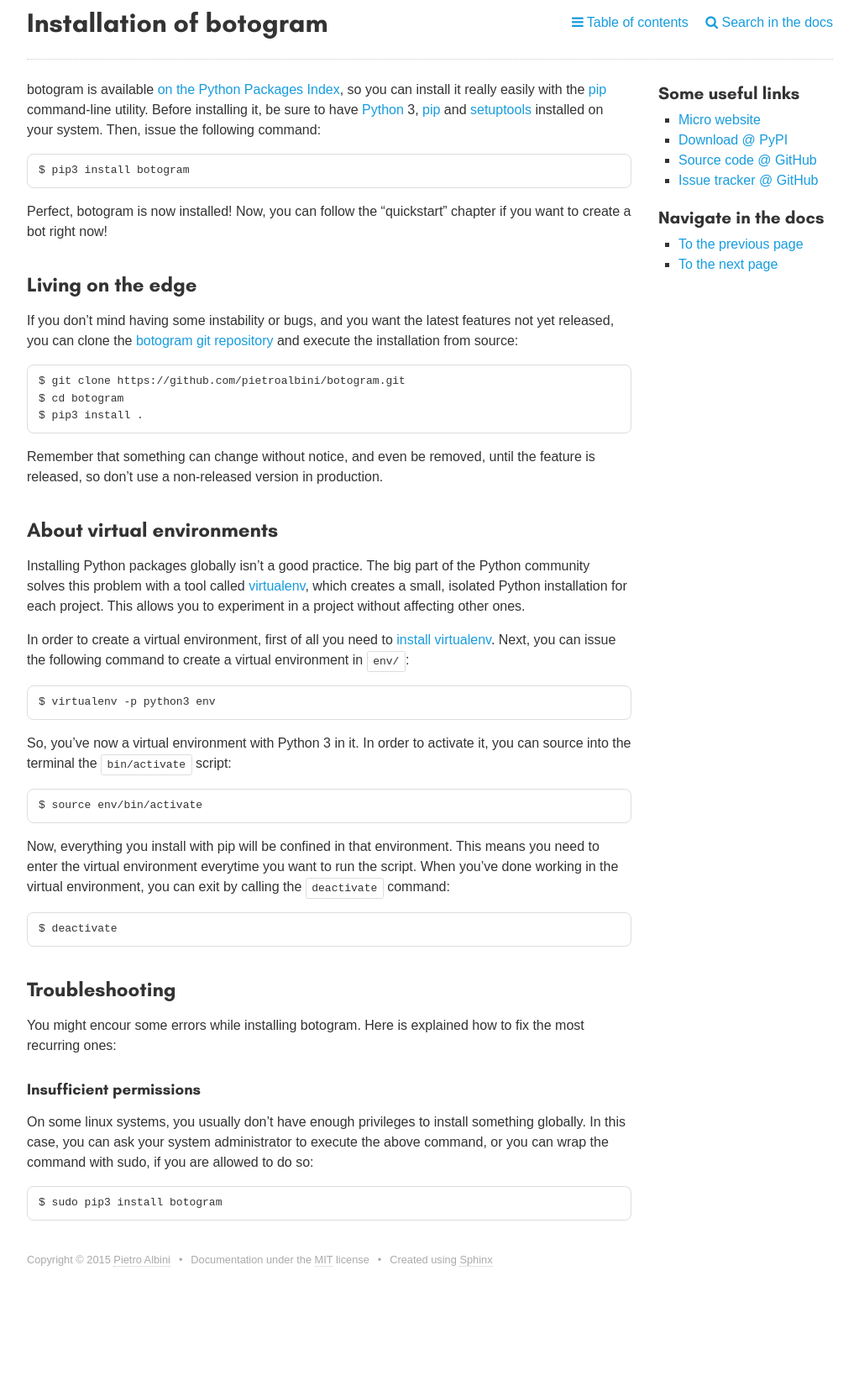
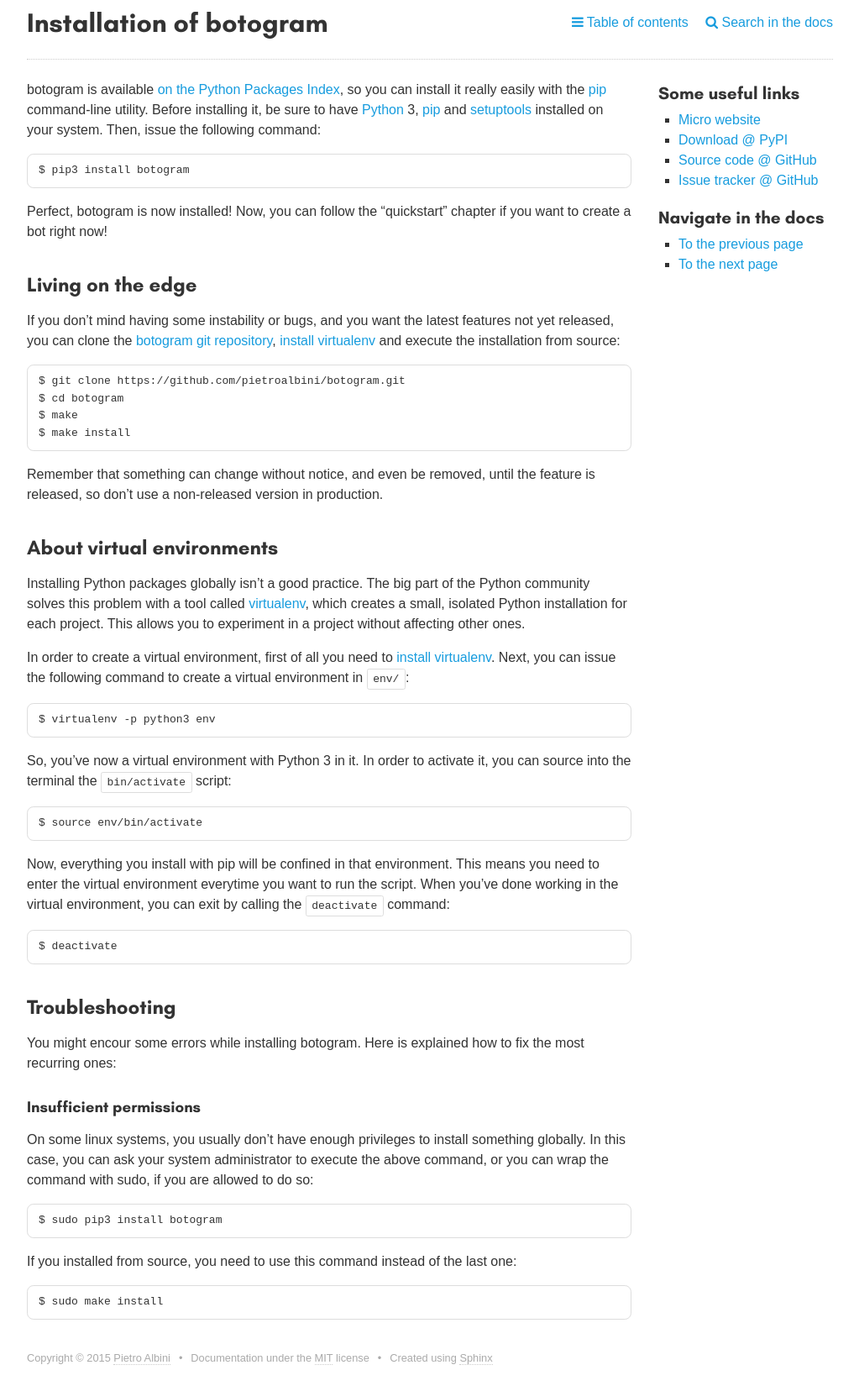
Before and after one commit to python-botogram/botogram, a Sphinx documentation site: the page built from docs/install.rst, in a window 1280 px wide. Shown: the whole page at 84% size, without its empty margins (128-1151 px from the left). Built offline with Sphinx 7.4.7, drawn with Linux system fonts in a browser that asks for light colours; before the commit the page ends 1532 px from its top, so only the background shows below that.

Commit message:
Makefile will rule the world

```diff
--- a/docs/install.rst
+++ b/docs/install.rst
@@ -24,12 +24,13 @@
 ==================
 
 If you don't mind having some instability or bugs, and you want the latest
-features not yet released, you can clone the `botogram git repository`_ and
-execute the installation from source::
+features not yet released, you can clone the `botogram git repository`_,
+`install virtualenv`_ and execute the installation from source::
 
    $ git clone https://github.com/pietroalbini/botogram.git
    $ cd botogram
-   $ pip3 install .
+   $ make
+   $ make install
 
 Remember that something can change without notice, and even be removed, until
 the feature is released, so don't use a non-released version in production.
@@ -82,6 +83,11 @@
 
    $ sudo pip3 install botogram
 
+If you installed from source, you need to use this command instead of the last
+one::
+
+   $ sudo make install
+
 .. _on the Python Packages Index: https://pypi.python.org/pypi/botogram
 .. _pip: https://pip.pypa.io
 .. _Python: https://www.python.org
--- /dev/null
+++ b/requirements-docs.txt
@@ -0,0 +1 @@
+buildthedocs==1.0.2
```
Also changed, not shown: README.md (+3 -2 lines), docs/buildthedocs.yml (added, +9 -0 lines), 3 other files.
